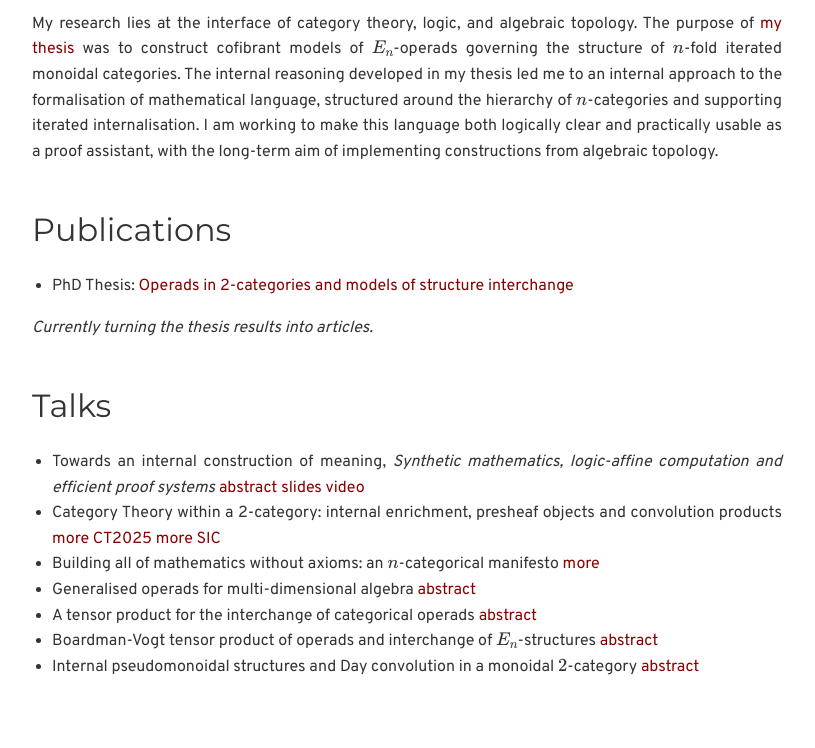
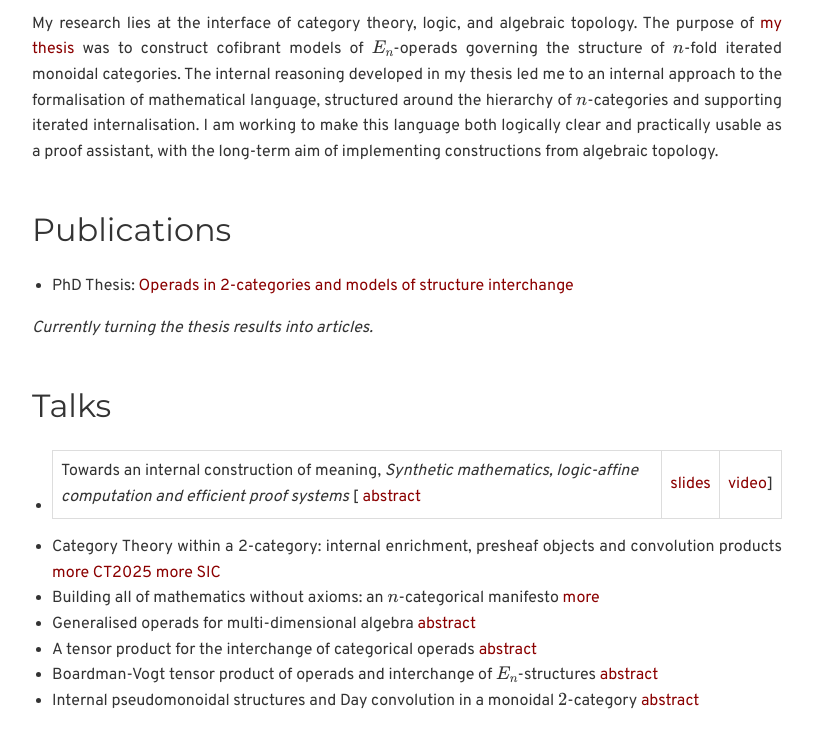
Before and after one commit to sdspmon/math, a Jekyll site: the page built from index.md, in a window 1280 px wide and 1137 px high, cut to the strip 382-1130 px from the top of the window. Shown: the whole strip, without its empty margins (233-1048 px from the left). Built offline with Jekyll 4.4.1, drawn with Linux system fonts in a browser that asks for light colours; formulas are drawn with MathJax 3.

```diff
--- a/index.md
+++ b/index.md
@@ -18,7 +18,7 @@ My research lies at the interface of category theory, logic, and algebraic topol
 
 ## Talks
 
-- Towards an internal construction of meaning, *Synthetic mathematics, logic-affine computation and efficient proof systems* [abstract](https://www.cirm-math.fr/RepOrga/3377/Abstracts/SophieDespalungue.pdf) [slides]() [video](https://www.youtube.com/watch?v=qivGs4PLCYY)
+- Towards an internal construction of meaning, *Synthetic mathematics, logic-affine computation and efficient proof systems* [ [abstract](https://www.cirm-math.fr/RepOrga/3377/Abstracts/SophieDespalungue.pdf) | [slides]() | [video](https://www.youtube.com/watch?v=qivGs4PLCYY)]
 - Category Theory within a 2-category: internal enrichment, presheaf objects and convolution products [more CT2025](https://www.sophie.d.espalungue.xyz/math/talks/CT2025/) [more SIC]()
 - Building all of mathematics without axioms: an $$n$$-categorical manifesto  [more](https://www.sophie.d.espalungue.xyz/math/talks/nyct/)
 - Generalised operads for multi-dimensional algebra  [abstract]()
```
